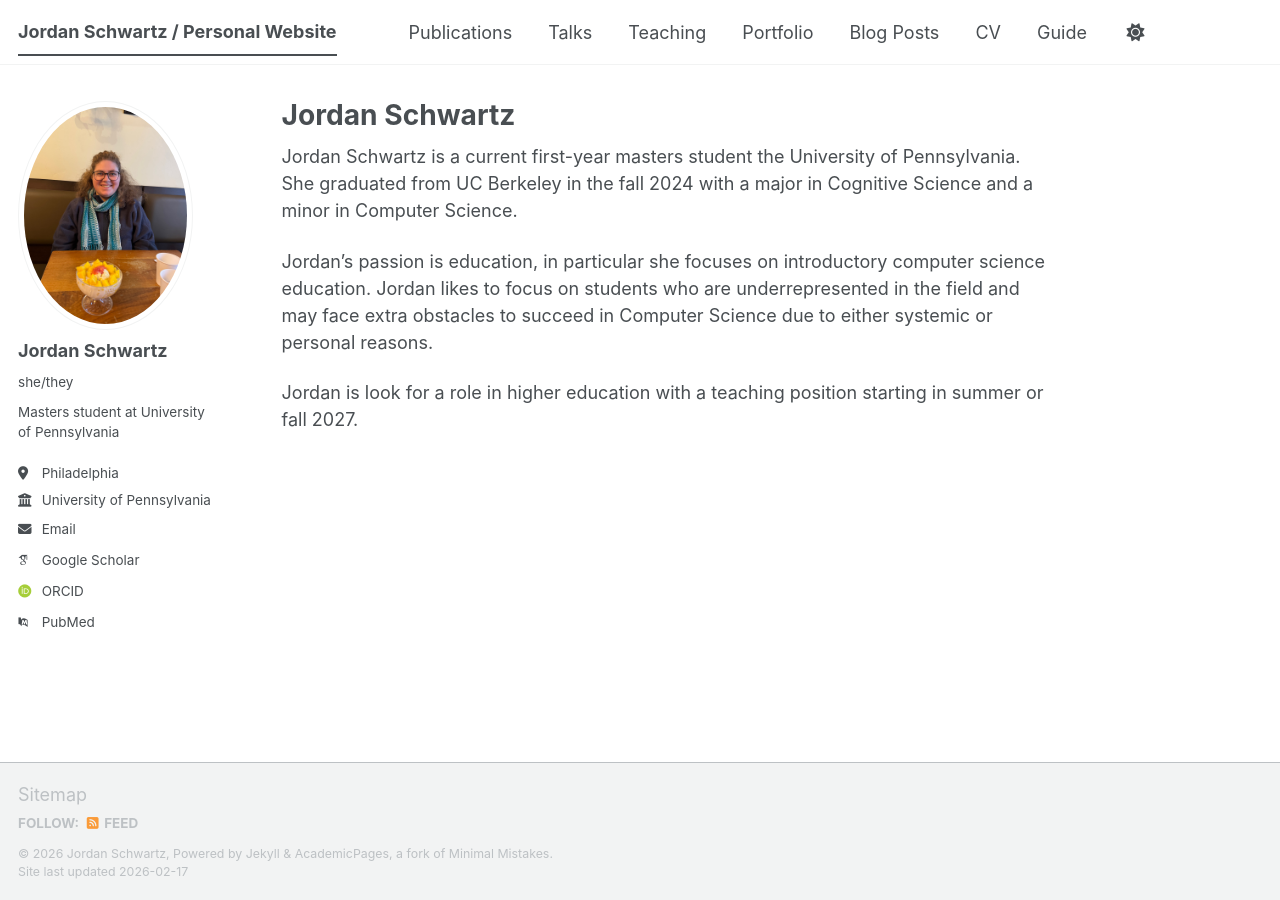
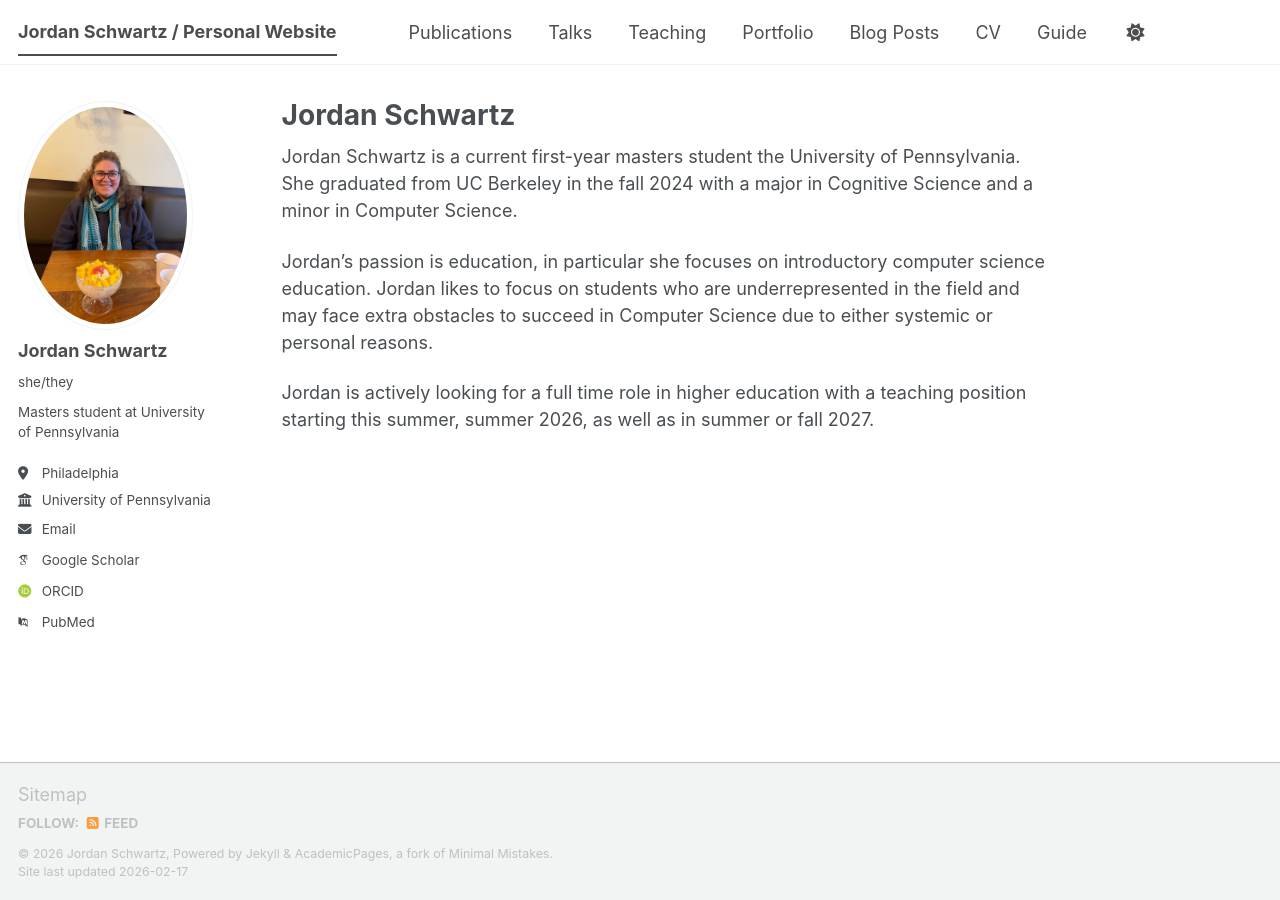
Before and after one commit to JordanSchwa/personal-website, a Jekyll site: the page built from _pages/about.md, in a window 1280 px wide. Built offline with Jekyll 4.4.1, drawn with Linux system fonts in a browser that asks for light colours; some web fonts are replaced; a script bundle is joined from its source files by our own code; library files that are not in the unit come from our copies; a file with an impossible date is left out.

```diff
--- a/_pages/about.md
+++ b/_pages/about.md
@@ -11,4 +11,4 @@ Jordan Schwartz is a current first-year masters student the University of Pennsy
 
 Jordan's passion is education, in particular she focuses on introductory computer science education. Jordan likes to focus on students who are underrepresented in the field and may face extra obstacles to succeed in Computer Science due to either systemic or personal reasons.
 
-Jordan is look for a role in higher education with a teaching position starting in summer or fall 2027.
+Jordan is actively looking for a full time role in higher education with a teaching position starting this summer, summer 2026, as well as in summer or fall 2027.
```
Also changed, not shown: _teaching/bjc-bootcamp-for-hs.md (+1 -1 lines), _teaching/cis1100-ta-head-of-le.md (+1 -1 lines).
